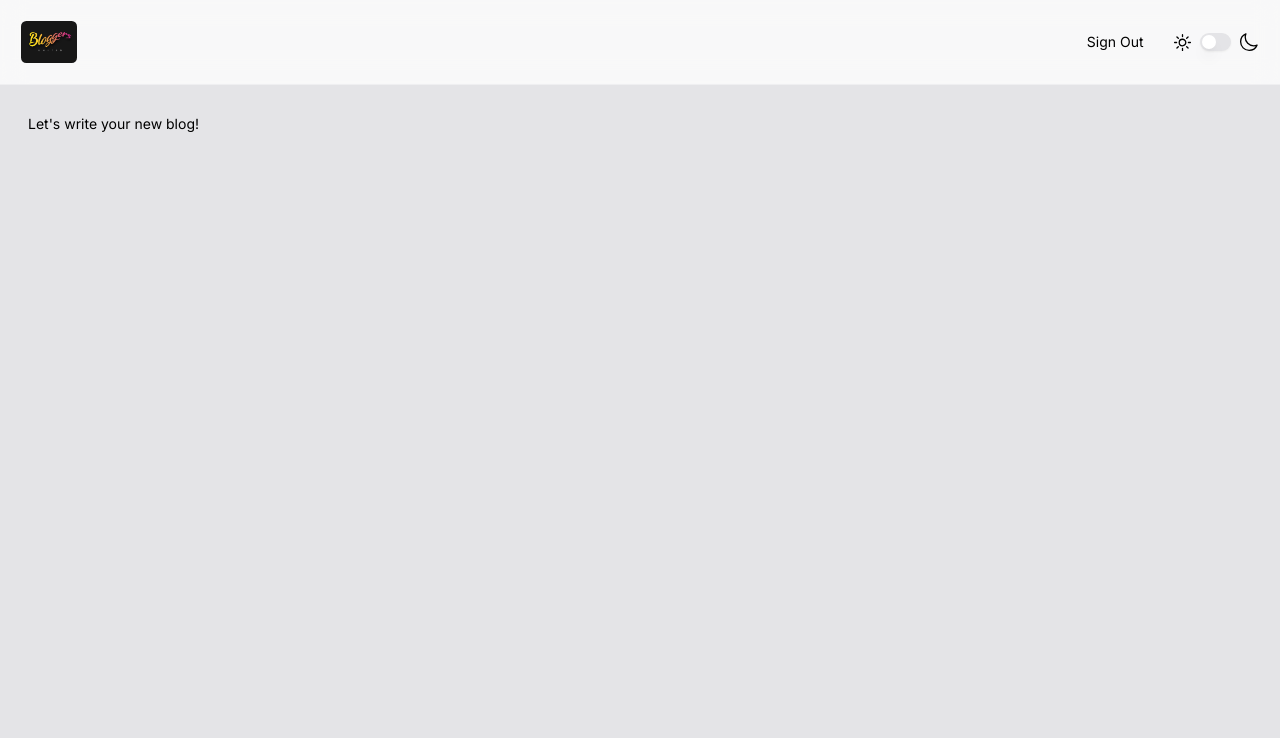
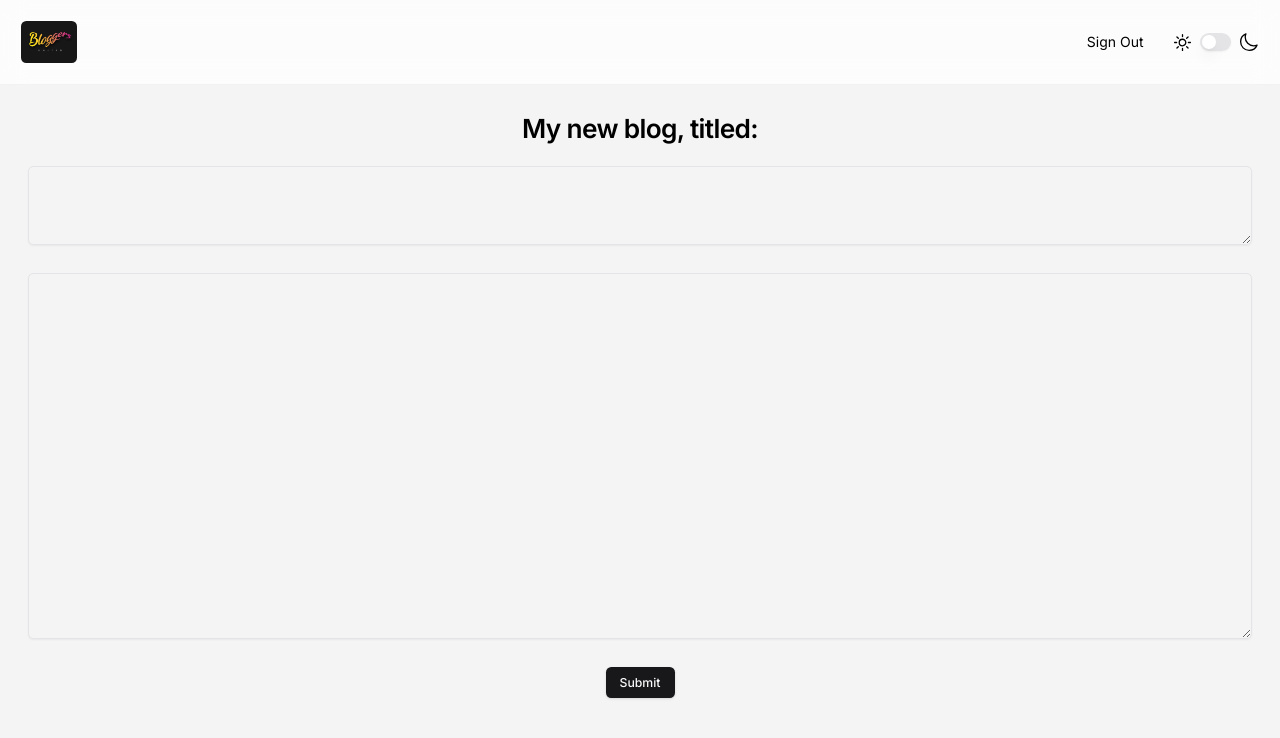
Before and after one commit to ic-768/next-blogs, a Next.js app: page /create in a window 1280 px wide. Shown: the top 738 px of the page. Built offline with nearby package versions, Linux system fonts and the light colour scheme.

Commit message:
Able to create a blog

```diff
--- a/app/(authenticated)/create/page.tsx
+++ b/app/(authenticated)/create/page.tsx
@@ -1,3 +1,17 @@
+import { Button } from "@/components/ui/button";
+import { Textarea } from "@/components/ui/textarea";
+import { addPost } from "@/lib/actions";
+
 export default function CreateBlog() {
-  return <div>Let's write your new blog!</div>;
+  return (
+    <form action={addPost} className="flex flex-col gap-8">
+      <div className="flex w-full flex-col items-center gap-4">
+        <h2 className="text-nowrap">My new blog, titled:</h2>
+        <Textarea name="title" className="w-full text-3xl font-semibold" />
+      </div>
+
+      <Textarea name="content" rows={20} />
+      <Button className="self-center">Submit</Button>
+    </form>
+  );
 }
--- a/app/_components/text-card.tsx
+++ b/app/_components/text-card.tsx
@@ -18,7 +18,7 @@ export default function TextCard({
   image: StaticImageData;
 }) {
   const classes = cn(
-    "flex flex-col gap-4 p-8 shadow shadow-indigo-300/90 bg-zinc-100 dark:bg-gray-700 rounded-xl dark:text-white text-zinc-900 ",
+    "flex flex-col gap-4 p-8 shadow shadow-indigo-300/90 bg-white dark:bg-gray-700 rounded-xl dark:text-white text-zinc-900 ",
     className,
   );
 
--- a/app/layout.tsx
+++ b/app/layout.tsx
@@ -19,7 +19,7 @@ export default function RootLayout({
 }: Readonly<{
   children: React.ReactNode;
 }>) {
-  const classes = cn(inter.className, "bg-zinc-200 dark:bg-zinc-800");
+  const classes = cn(inter.className, "bg-zinc-100 dark:bg-zinc-900");
 
   return (
     <html suppressHydrationWarning lang="en">
--- a/app/sign-in/page.tsx
+++ b/app/sign-in/page.tsx
@@ -5,7 +5,7 @@ import { FormEventHandler, useRef } from "react";
 import { signIn } from "next-auth/react";
 
 import { Button } from "@/components/ui/button";
-import { Input } from "@/components/ui/input";
+import Input from "@/components/ui/input";
 import { Label } from "@/components/ui/label";
 import { cn } from "@/lib/utils";
 
--- a/components/blog/blog-list.tsx
+++ b/components/blog/blog-list.tsx
@@ -11,6 +11,10 @@ export default async function BlogList({
 }) {
   const blogs = await (id ? fetchBlogsById(id) : fetchBlogs());
 
+  console.log(
+    "in list",
+    blogs.map((b) => b.author),
+  );
   const numBlogs = blogs.length;
 
   return (
--- a/components/ui/header.tsx
+++ b/components/ui/header.tsx
@@ -4,7 +4,7 @@ import ThemeSwitcher from "../theme-switcher";
 
 export default function Header({ children }: { children?: ReactNode }) {
   return (
-    <header className="sticky top-0 z-10 flex items-center justify-end gap-4 border-b border-zinc-300/25 bg-white/75 p-6 backdrop-blur-md dark:border-zinc-800/50 dark:bg-zinc-900/75 dark:text-white sm:gap-8">
+    <header className="sticky top-0 z-10 flex items-center justify-end gap-4 border-b border-zinc-300/25 bg-white/75 p-6 backdrop-blur-md dark:border-zinc-800/50 dark:bg-zinc-950/75 dark:text-white sm:gap-8">
       {children}
       <ThemeSwitcher />
     </header>
--- a/components/ui/input.tsx
+++ b/components/ui/input.tsx
@@ -45,7 +45,7 @@ const Input = React.forwardRef<HTMLInputElement, InputProps>(
         <input
           type={type}
           className={cn(
-            "shadow-input dark:placeholder-text-neutral-600 duration-400 flex h-10 w-full rounded-md border-none bg-gray-50 px-3 py-2 text-sm text-black transition file:border-0 file:bg-transparent file:text-sm file:font-medium placeholder:text-neutral-400 focus-visible:outline-none focus-visible:ring-[2px] focus-visible:ring-neutral-400 disabled:cursor-not-allowed disabled:opacity-50 group-hover/input:shadow-none dark:bg-zinc-800 dark:text-white dark:shadow-[0px_0px_1px_1px_var(--neutral-700)] dark:focus-visible:ring-neutral-600",
+            "dark:placeholder-text-neutral-600 duration-400 flex h-10 w-full rounded-md border-none bg-gray-50 px-3 py-2 text-sm text-black shadow-input transition file:border-0 file:bg-transparent file:text-sm file:font-medium placeholder:text-neutral-400 focus-visible:outline-none focus-visible:ring-[2px] focus-visible:ring-neutral-400 disabled:cursor-not-allowed disabled:opacity-50 group-hover/input:shadow-none dark:bg-zinc-800 dark:text-white dark:shadow-[0px_0px_1px_1px_var(--neutral-700)] dark:focus-visible:ring-neutral-600",
             className,
           )}
           ref={ref}
@@ -57,4 +57,4 @@ const Input = React.forwardRef<HTMLInputElement, InputProps>(
 );
 Input.displayName = "Input";
 
-export { Input };
+export default Input;
--- /dev/null
+++ b/components/ui/textarea.tsx
@@ -0,0 +1,24 @@
+import * as React from "react"
+
+import { cn } from "@/lib/utils"
+
+export interface TextareaProps
+  extends React.TextareaHTMLAttributes<HTMLTextAreaElement> {}
+
+const Textarea = React.forwardRef<HTMLTextAreaElement, TextareaProps>(
+  ({ className, ...props }, ref) => {
+    return (
+      <textarea
+        className={cn(
+          "flex min-h-[60px] w-full rounded-md border border-zinc-200 bg-transparent px-3 py-2 text-sm shadow-sm placeholder:text-zinc-500 focus-visible:outline-none focus-visible:ring-1 focus-visible:ring-zinc-950 disabled:cursor-not-allowed disabled:opacity-50 dark:border-zinc-800 dark:placeholder:text-zinc-400 dark:focus-visible:ring-zinc-300",
+          className
+        )}
+        ref={ref}
+        {...props}
+      />
+    )
+  }
+)
+Textarea.displayName = "Textarea"
+
+export { Textarea }
--- a/lib/actions.ts
+++ b/lib/actions.ts
@@ -2,9 +2,16 @@
 
 import { revalidatePath } from "next/cache";
 
-import { blogData, newPost } from "./mockData";
+import { blogData, dummyPost } from "./mockData";
 
-export const addPost = async () => {
+export const addPost = async (formData: FormData) => {
+  const title = formData.get("title") as string;
+  const content = formData.get("content") as string;
+
+  const newPost = { ...dummyPost, title };
+  newPost.sections[0].content = content;
+
   blogData.push(newPost);
+  console.log("in action", blogData);
   revalidatePath("/dashboard");
 };
--- a/lib/mockData.ts
+++ b/lib/mockData.ts
@@ -1,11 +1,11 @@
 import { Author, Blog } from "./definitions";
 
-export const newPost = {
+export const dummyPost = {
   id: "f789f1d3-6217-4048-89df-9b5aeb6f7e89",
-  author: { name: "Testy Testerson", id: "3" },
+  author: { name: "Your username!", id: "3" },
   sections: [
     {
-      title: "Test",
+      title: "",
       content: "Test",
     },
   ],
```
